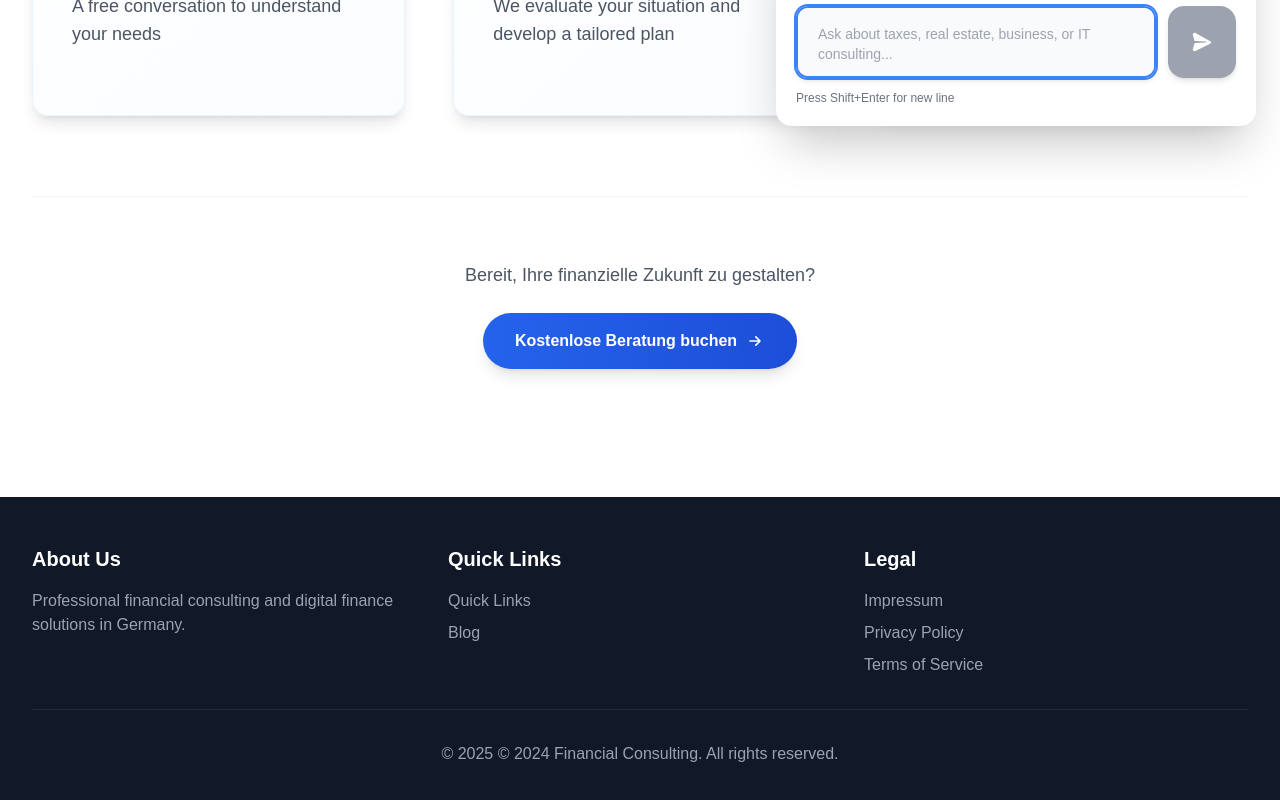
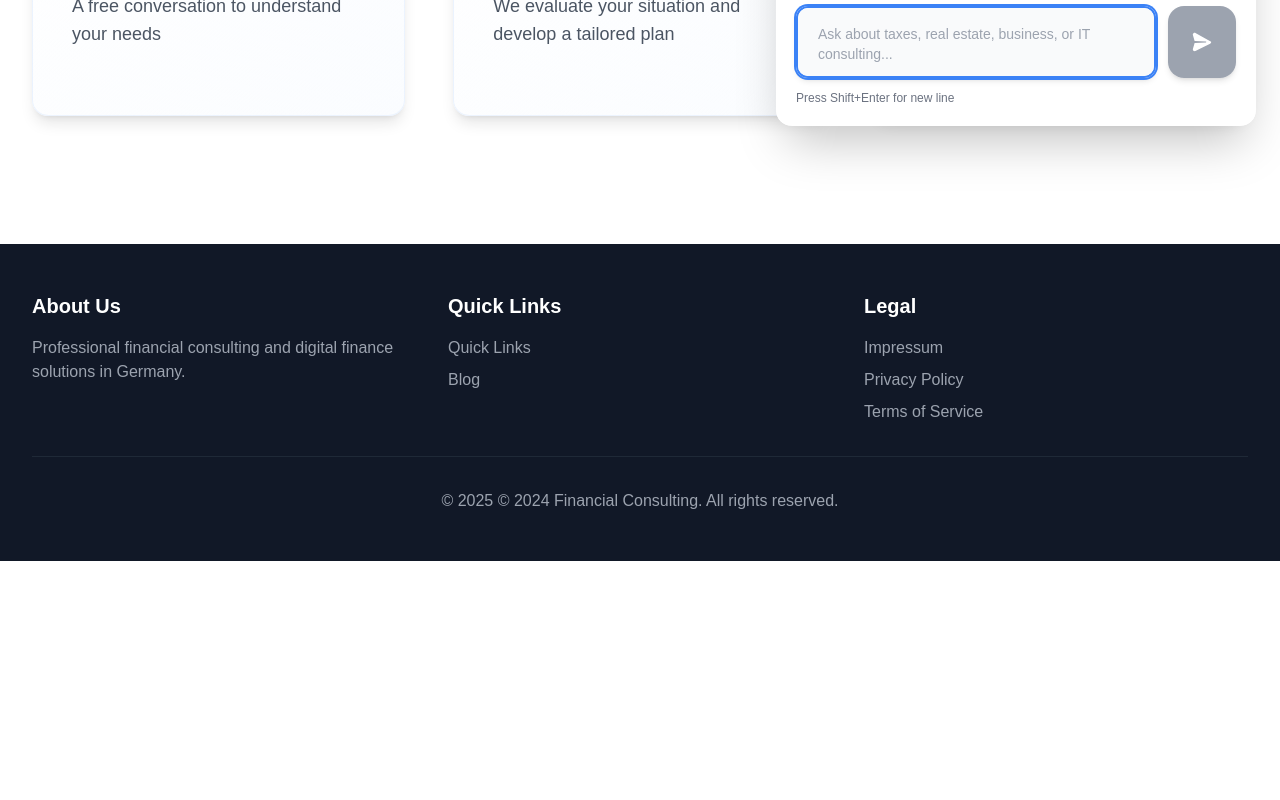
Before and after one commit to quocvietphung/document-intelligence-lab, a Next.js app: page /en/process in a window 1280 px wide. Shown: the part 650-1450 px from the top of the page. After the commit the page ends 1211 px from the top, so only its background shows below. Built offline with nearby package versions, Linux system fonts and the light colour scheme.

Commit message:
refactor: remove unused state and clean up ProcessSection component

```diff
--- a/components/sections/ProcessSection.tsx
+++ b/components/sections/ProcessSection.tsx
@@ -66,7 +66,6 @@ export default function ProcessSection() {
   const t = useTranslations("process");
   const [isVisible, setIsVisible] = useState(false);
   const sectionRef = useRef<HTMLElement>(null);
-  const [activeStep, setActiveStep] = useState(0);
 
   useEffect(() => {
     const observer = new IntersectionObserver(
@@ -229,31 +228,6 @@ export default function ProcessSection() {
             ))}
           </div>
         </div>
-
-        {/* Bottom CTA section */}
-        <div className="mt-20 pt-16 border-t border-gray-200/50">
-          <div className="text-center">
-            <p className="text-lg text-gray-600 mb-6 font-light">
-              Bereit, Ihre finanzielle Zukunft zu gestalten?
-            </p>
-            <button className="inline-flex items-center justify-center px-8 py-4 rounded-full bg-gradient-to-r from-blue-600 to-blue-700 text-white font-semibold shadow-lg hover:shadow-2xl hover:scale-105 transition-all duration-300 group/btn">
-              <span>Kostenlose Beratung buchen</span>
-              <svg
-                className="w-5 h-5 ml-2 group-hover/btn:translate-x-1 transition-transform"
-                fill="none"
-                stroke="currentColor"
-                viewBox="0 0 24 24"
-              >
-                <path
-                  strokeLinecap="round"
-                  strokeLinejoin="round"
-                  strokeWidth={2}
-                  d="M13 7l5 5m0 0l-5 5m5-5H6"
-                />
-              </svg>
-            </button>
-          </div>
-        </div>
       </div>
     </section>
   );
```
